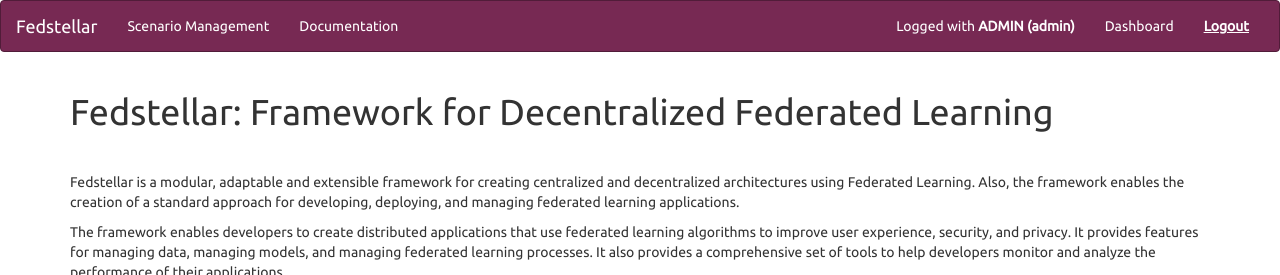
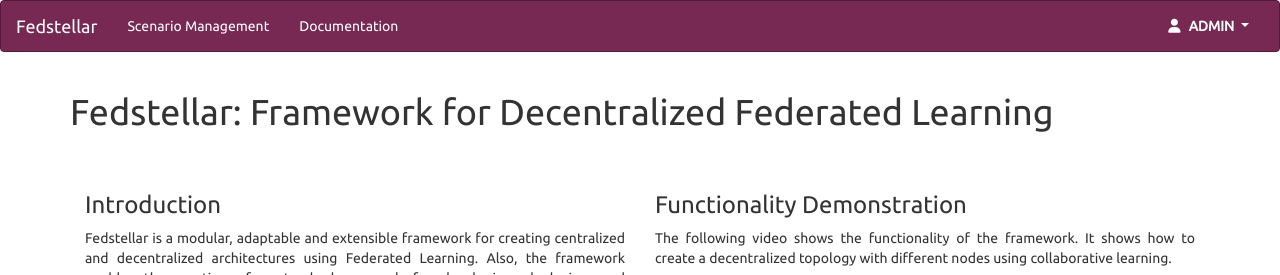
Before and after one commit to inpprenable/fedstellar, a Flask app: page / in a window 1280 px wide. Shown: the top 275 px of the page. Run offline with Flask 2, Linux system fonts and the light colour scheme; a user stored in the database is signed in; some libraries are stand-ins or nearby versions.

Commit message:
Update docs and frontend

```diff
--- a/fedstellar/webserver/static/css/style.css
+++ b/fedstellar/webserver/static/css/style.css
@@ -1,3 +1,25 @@
+.nav-item label {
+    cursor: pointer;
+    margin-bottom: 0;
+}
+
+.container.footer {
+    position: absolute;
+    bottom: 0;
+    width: 100%;
+    height: 60px; /* Height of the footer */
+    background-color: #f5f5f5;
+}
+
+div {
+    text-align: justify;
+}
+
+.btn-cream {
+    color: #000000;
+    background-color: #FFEFCB;
+    border-color: #FFEFCB;
+}
 
 .dropdown {
     position: relative;
--- a/fedstellar/webserver/templates/index.html
+++ b/fedstellar/webserver/templates/index.html
@@ -4,10 +4,25 @@
 {{ super() }}
 
 <br>
-<p>Fedstellar is a modular, adaptable and extensible framework for creating centralized and decentralized architectures using Federated Learning. Also, the framework enables the creation of a standard approach for developing, deploying, and managing federated learning applications.</p>
-<p>The framework enables developers to create distributed applications that use federated learning algorithms to improve user experience, security, and privacy. It provides features for managing data, managing models, and managing federated learning processes. It also provides a comprehensive set of
-    tools to help developers monitor and analyze the performance of their applications.</p>
-<p>Fedstellar is developed by <a href="https://enriquetomasmb.com/">Enrique Tomás Martínez Beltrán</a> in collaboration with the <a href="https://um.es/en">University of Murcia</a>, <a href="https://www.armasuisse.ch/">Armasuisse</a> and <a href="https://www.uzh.ch/">University of Zurich (UZH)</a>.</p>
-<p>For any questions, please contact Enrique Tomás Martínez Beltrán at <a href="mailto:enriquetomas@um.es">enriquetomas@um.es</a></p>
+<div id="info-container" class="col-md-6">
+    <h3>Introduction</h3>
+    <p>Fedstellar is a modular, adaptable and extensible framework for creating centralized and decentralized architectures using Federated Learning. Also, the framework enables the creation of a standard approach for developing, deploying, and managing federated learning applications.</p>
+    <p>The framework enables developers to create distributed applications that use federated learning algorithms to improve user experience, security, and privacy. It provides features for managing data, managing models, and managing federated learning processes. It also provides a comprehensive
+        set of
+        tools to help developers monitor and analyze the performance of their applications.</p>
+    <p>Fedstellar is developed by <a href="https://enriquetomasmb.com/">Enrique Tomás Martínez Beltrán</a> in collaboration with the <a href="https://um.es/en">University of Murcia</a>, <a href="https://www.armasuisse.ch/">Armasuisse</a> and the <a href="https://www.uzh.ch/">University of Zurich
+        (UZH)</a>.</p>
+
+    <h3>Documentation</h3>
+    <p>The documentation of the framework is available <a href="https://fedstellar.enriquetomasmb.com/">here</a>. The documentation includes a <a href="https://fedstellar.enriquetomasmb.com/7ecafa3f19d05b4e9da98f734fd69aca7baa4965/installation.html">installation guide</a> and a <a
+            href="https://fedstellar.enriquetomasmb.com/7ecafa3f19d05b4e9da98f734fd69aca7baa4965/api/index.html">API reference</a>.</p>
+    <p>The password for the documentation is <b style="font-style: italic">fedstellarDFL_!23</b></p>
+
+</div>
+<div id="video-container" class="col-md-6">
+    <h3>Functionality Demonstration</h3>
+    <p>The following video shows the functionality of the framework. It shows how to create a decentralized topology with different nodes using collaborative learning.</p>
+    <iframe width="560" height="315" src="https://www.youtube-nocookie.com/embed/J_6OjNiIP3Y?controls=0" title="YouTube video player" frameborder="0" allow="accelerometer; autoplay; clipboard-write; encrypted-media; gyroscope; picture-in-picture; web-share" allowfullscreen></iframe>
+</div>
 
 {% endblock %}
--- a/fedstellar/webserver/templates/layout.html
+++ b/fedstellar/webserver/templates/layout.html
@@ -12,7 +12,7 @@
 <script src="https://use.fontawesome.com/0f1b71cc74.js"></script>
 <script src="https://cdn.plot.ly/plotly-latest.min.js"></script>
 
-
+<body>
 <title>Fedstellar | Webpage</title>
 <nav class="navbar navbar-inverse">
     <div class="container-fluid">
@@ -42,23 +42,32 @@
                     <div class="form-group">
                         <input type="password" name="password" placeholder="Password" class="form-control">
                     </div>
-                    <button type="submit" class="btn btn-success">Log In</button>
+                    <button type="submit" class="btn btn-cream">Log In</button>
                 </form>
                 {% else %}
-                <li>
-                    <a>Logged with <b>{{ session.get("user") }} ({{ session.get("role") }})</b></a>
-                </li>
+                <li class="nav-item dropdown">
+                    <a class="nav-link dropdown-toggle" href="#" id="navbarDropdownMenuLink" data-toggle="dropdown" aria-haspopup="true" aria-expanded="false">
+                        <i class="fa fa-user" style="margin-right: 5px"></i>
+                        <label style="cursor: pointer">{{ session.get("user") }}</label>
+                    </a>
+                    <div class="dropdown-menu dropdown-menu-right">
                         {% if session.get("role", None) == "admin" %}
-                <li>
-                    <a href="{{ url_for('fedstellar_admin') }}">Dashboard</a>
-                </li>
+                        <a class="dropdown-item" href="{{ url_for('fedstellar_admin') }}">
+                            <i class="fa fa-id-card" style="margin-right: 5px"></i>
+                            <label style="cursor: pointer">My Profile</label>
+                        </a>
                         {% else %}
-                <li>
-                    <a href="{{ url_for('fedstellar_home') }}">Dashboard</a>
-                </li>
+                        <a class="dropdown-item" href="{{ url_for('fedstellar_home') }}">
+                            <i class="fa fa-id-card" style="margin-right: 5px"></i>
+                            <label style="cursor: pointer">My Profile</label>
+                        </a>
                         {% endif %}
-                <li>
-                    <a href="{{ url_for('fedstellar_logout') }}"><b><u>Logout</u></b></a>
+                        <div class="dropdown-divider"></div>
+                        <a class="dropdown-item" href="{{ url_for('fedstellar_logout') }}">
+                            <i class="fa fa-sign-out" style="margin-right: 5px"></i>
+                            <label style="cursor: pointer">Logout</label>
+                        </a>
+                    </div>
                 </li>
                 {% endif %}
             </ul>
@@ -88,8 +97,9 @@
 </div>
 
 <div class='container'>
+    <footer>
         <hr>
-    <p style="float: left">Created by <a href='https://enriquetomasmb.com'>Enrique Tomás Martínez Beltrán</a></p>
+        <div id="copyright" style="float: left"></div>
         <a href="/" style="float: right"><img
                 src="{{ url_for('static', filename='img/fedstellar-logo.jpg') }}"
                 width="400"
@@ -98,7 +108,18 @@
                 align="right"
                 alt="Fedstellar Logo"
                 title="Fedstellar"></a>
+
+    </footer>
 </div>
+
+</body>
+
+<script>
+    const copyright = document.getElementById("copyright");
+    var date = new Date();
+    var year = date.getFullYear();
+    copyright.innerHTML = `<p>© ${year} Fedstellar. All rights reserved.<br><a href="https://fedstellar.enriquetomasmb.com/" target="_blank">Documentation</a> | <a href="https://github.com/enriquetomasmb/fedstellar" target="_blank">Source code</a></p>`;
+</script>
 
 <script>
     function showAlert(category, message) {
```
Also changed, not shown: fedstellar/webserver/templates/deployment.html (+43 -25 lines), fedstellar/webserver/templates/scenario.html (+7 -4 lines), 1 other file. Lines whose indentation alone changed are shown as unchanged.
